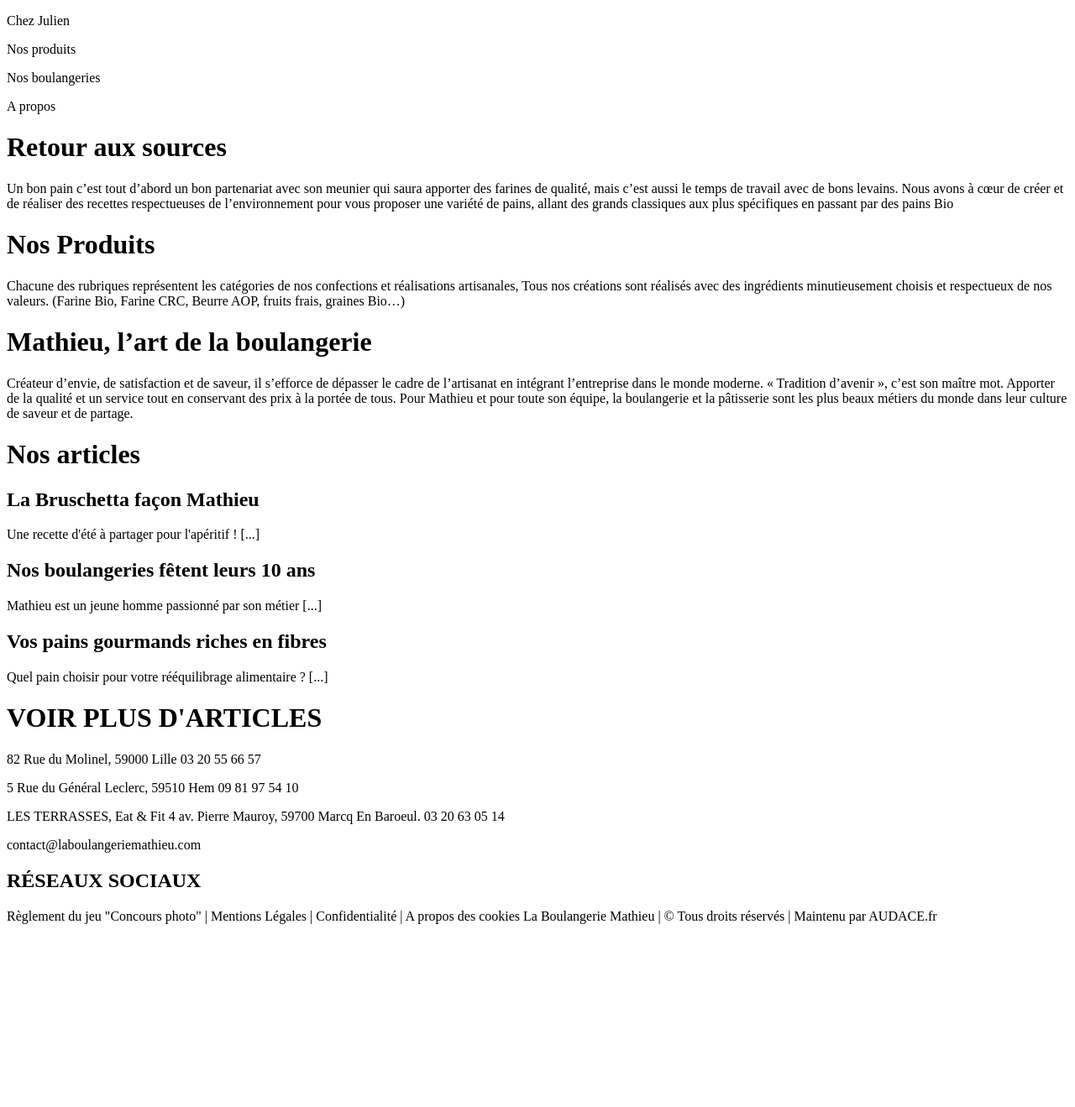
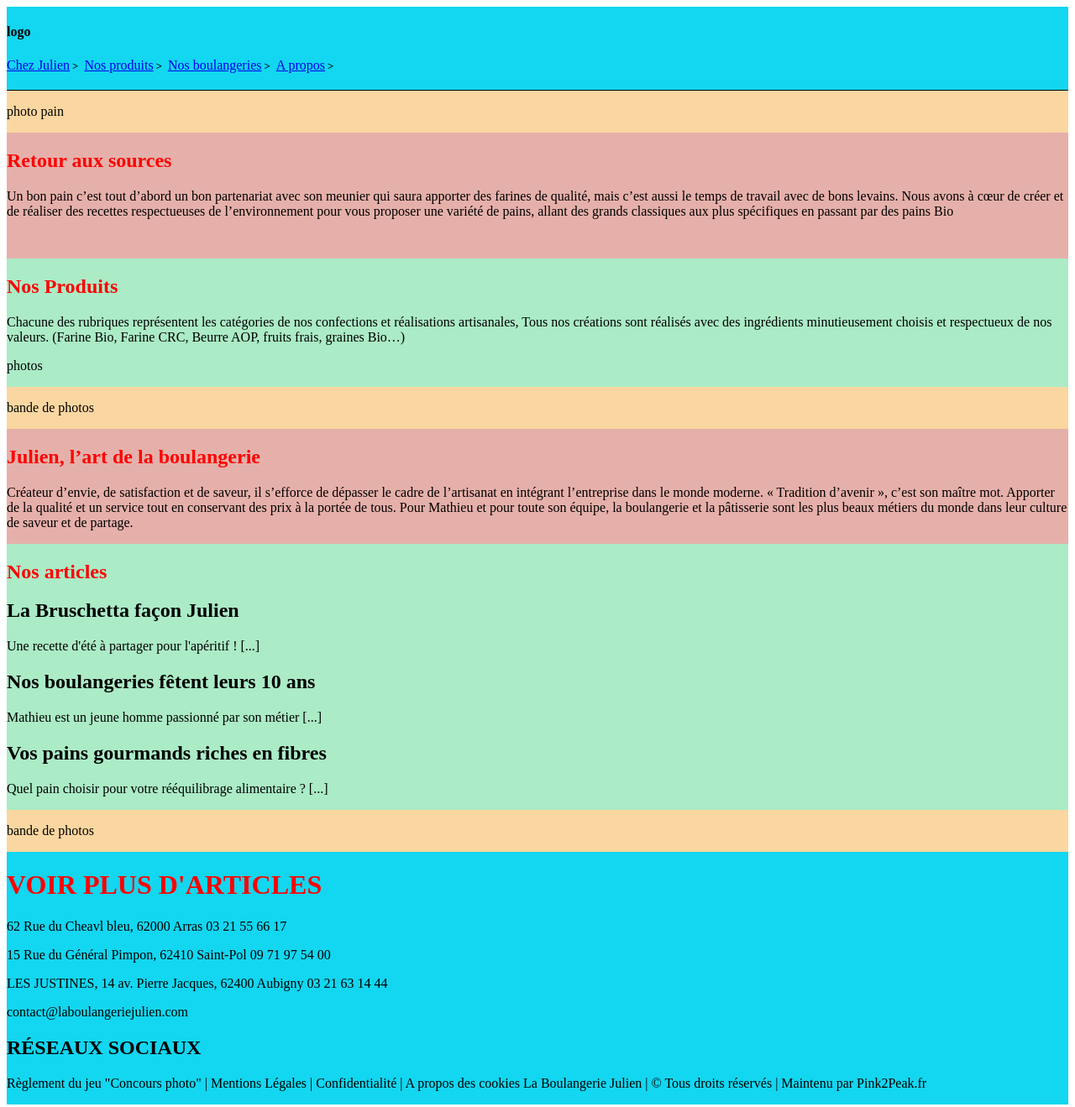
Before and after one commit to olivierdoab/client_boulangerie_julien, a plain HTML site: page index.html in a window 1280 px wide. Shown: the whole page at 84% size. Before the commit the page ends 1117 px from the top, so only its background shows below. Drawn offline with Linux system fonts and the light colour scheme.

Commit message:
prepa elements

```diff
--- a/index.html
+++ b/index.html
@@ -4,34 +4,59 @@
   <meta charset="UTF-8">
   <meta http-equiv="X-UA-Compatible" content="IE=edge">
   <meta name="viewport" content="width=device-width, initial-scale=1.0">
+  <link rel="stylesheet" href="styles.css">
   <title>Document</title>
 </head>
-<p>Chez Julien</p>
-<p>Nos produits</p>
-<p>Nos boulangeries</p>
-<p>A propos</p>
+<nav class="menus">
+  <h4>logo</h4>
+  <ol>
+    <li class="menu"><a href="#">Chez Julien</a></li>
+    <li class="menu"><a href="#">Nos produits</a></li>
+    <li class="menu"><a href="#">Nos boulangeries</a></li>
+    <li class="menu"><a href="#">A propos</a></li>
+  </ol>
+</nav>
+<body>
+  <section class="photo">
+    <p>photo pain</p>
+  </section>
+    <section class="presentation">
     <h1>Retour aux sources</h1>
     <p>Un bon pain c’est tout d’abord un bon partenariat avec son meunier qui saura apporter des farines de qualité, mais c’est aussi le temps de travail avec de bons levains. Nous avons à cœur de créer et de réaliser des recettes respectueuses de l’environnement pour vous proposer une variété de pains,  allant des grands classiques aux plus spécifiques en passant par des pains Bio</p>
+  </section>
+  <section class="produits">
     <h1>Nos Produits</h1>
     <p>Chacune des rubriques représentent les catégories de nos confections et réalisations artisanales, Tous nos créations sont réalisés avec des ingrédients minutieusement choisis et respectueux de nos valeurs. (Farine Bio, Farine CRC, Beurre AOP, fruits frais, graines Bio…)</p>
-<h1>Mathieu, l’art de la boulangerie</h1>
+    <p>photos</p>
+  </section>
+  <section class="separation1_photos">
+    <p>bande de photos</p>
+  </section>
+    <section class="boulanger">
+    <h1>Julien, l’art de la boulangerie</h1>
     <p>Créateur d’envie, de satisfaction et de saveur, il s’efforce de dépasser le cadre de l’artisanat en intégrant l’entreprise dans le monde moderne. « Tradition d’avenir », c’est son maître mot. Apporter de la qualité et un service tout en conservant des prix à la portée de tous. Pour Mathieu et pour toute son équipe, la boulangerie et la pâtisserie sont les plus beaux métiers du monde dans leur culture de saveur et de partage.</p>
+  </section>
+    <section class="articles">
     <h1>Nos articles</h1>
-<h2>La Bruschetta façon Mathieu</h2>
+    <h2>La Bruschetta façon Julien</h2>
     <p>Une recette d'été à partager pour l'apéritif ! [...]</p>
     <h2>Nos boulangeries fêtent leurs 10 ans</h2>
     <p>Mathieu est un jeune homme passionné par son métier [...]</p>
     <h2>Vos pains gourmands riches en fibres</h2>
     <p>Quel pain choisir pour votre rééquilibrage alimentaire ? [...]</p>
+  </section>
+  <section class="separation2_photos">
+    <p>bande de photos</p>
+  </section>
+</body>
+<footer>
   <h1>VOIR PLUS D'ARTICLES</h1>
-<p>82 Rue du Molinel, 59000 Lille 03 20 55 66 57</p>
-<p>5 Rue du Général Leclerc, 59510 Hem 09 81 97 54 10</p>
-<p>LES TERRASSES, Eat & Fit 4 av. Pierre Mauroy, 59700 Marcq En Baroeul. 03 20 63 05 14</p>
-<p>contact@laboulangeriemathieu.com</p>
+  <p>62 Rue du Cheavl bleu, 62000 Arras 03 21 55 66 17</p>
+  <p>15 Rue du Général Pimpon, 62410 Saint-Pol 09 71 97 54 00</p>
+  <p>LES JUSTINES, 14 av. Pierre Jacques, 62400 Aubigny 03 21 63 14 44</p>
+  <p>contact@laboulangeriejulien.com</p>
   <h2>RÉSEAUX SOCIAUX</h2>
   <p>Règlement du jeu "Concours photo" | Mentions Légales | Confidentialité | A propos des cookies
-La Boulangerie Mathieu | © Tous droits réservés | Maintenu par AUDACE.fr</p>
-<body>
-
-</body>
+  La Boulangerie Julien | © Tous droits réservés | Maintenu par Pink2Peak.fr</p>
+</footer>
 </html>
--- /dev/null
+++ b/styles.css
@@ -0,0 +1,56 @@
+h1 {
+  color: red;
+}
+nav {
+  background-color: #13d6f0  ;
+  border-bottom: 1px solid black;
+}
+
+.photo {
+  background-color: #FAD7A0;
+}
+.presentation {
+  background-color: #E6B0AA;
+}
+.produits {
+  background-color: #ABEBC6;
+}
+.separation1_photos {
+  background-color: #FAD7A0;
+}
+.boulanger {
+  background-color: #E6B0AA;
+}
+.articles {
+  background-color: #ABEBC6;
+}
+.separation2_photos {
+  background-color: #FAD7A0;
+}
+
+footer {
+  background-color: #13d6f0;
+}
+
+.menus ol {
+  list-style-type: none;
+  padding-left: 0;
+}
+
+.menu {
+  display: inline-block;
+}
+
+.menu a::after {
+  display: inline-block;
+  color: #000;
+  content: '>';
+  font-size: 80%;
+  font-weight: bold;
+  padding: 0 3px;
+}
+
+body {
+  display: grid;
+  grid-template-rows: 100px 50px 150px;
+}
```
Also changed, not shown: elements/bande_photos1.png (added), elements/bande_photos2.png (added), elements/logo.png (added), elements/photo_article1.png (added), elements/photo_article2.png (added), elements/photo_article3.png (added), elements/photo_boulanger.png (added), elements/photo_pain.png (added), elements/plan.png (added), elements/produit1.png (added), elements/produit2.png (added), elements/produit3.png (added), elements/produit4.png (added), 1 other file. Lines whose indentation alone changed are shown as unchanged.
